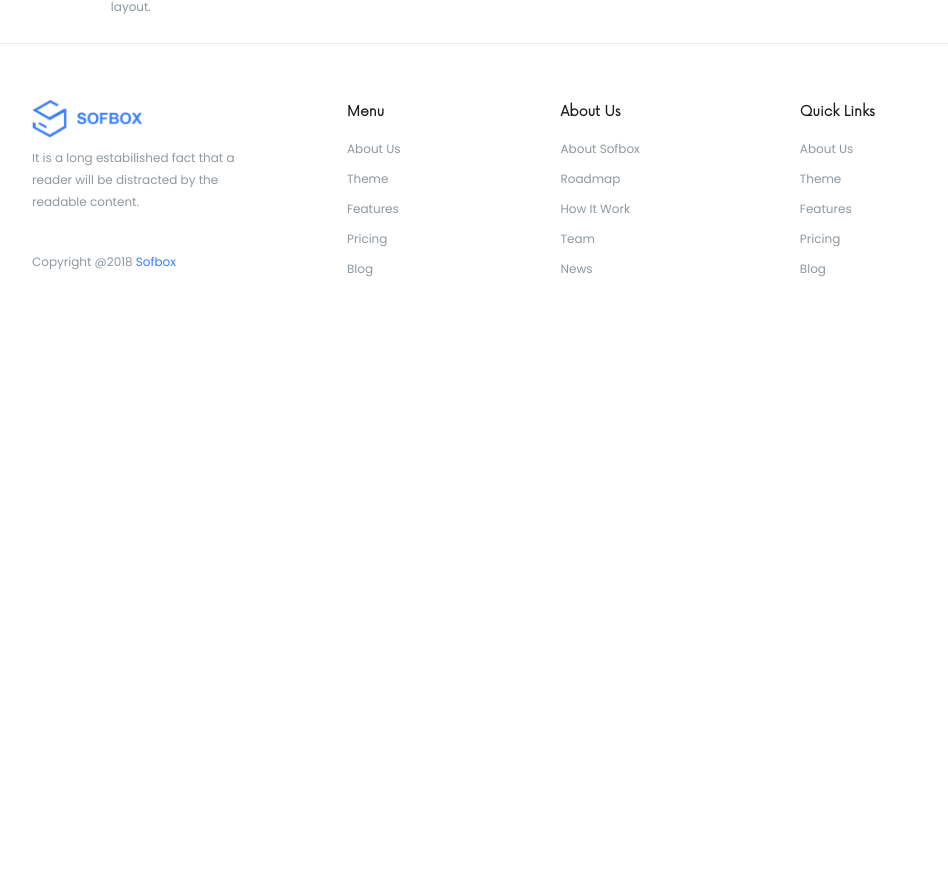
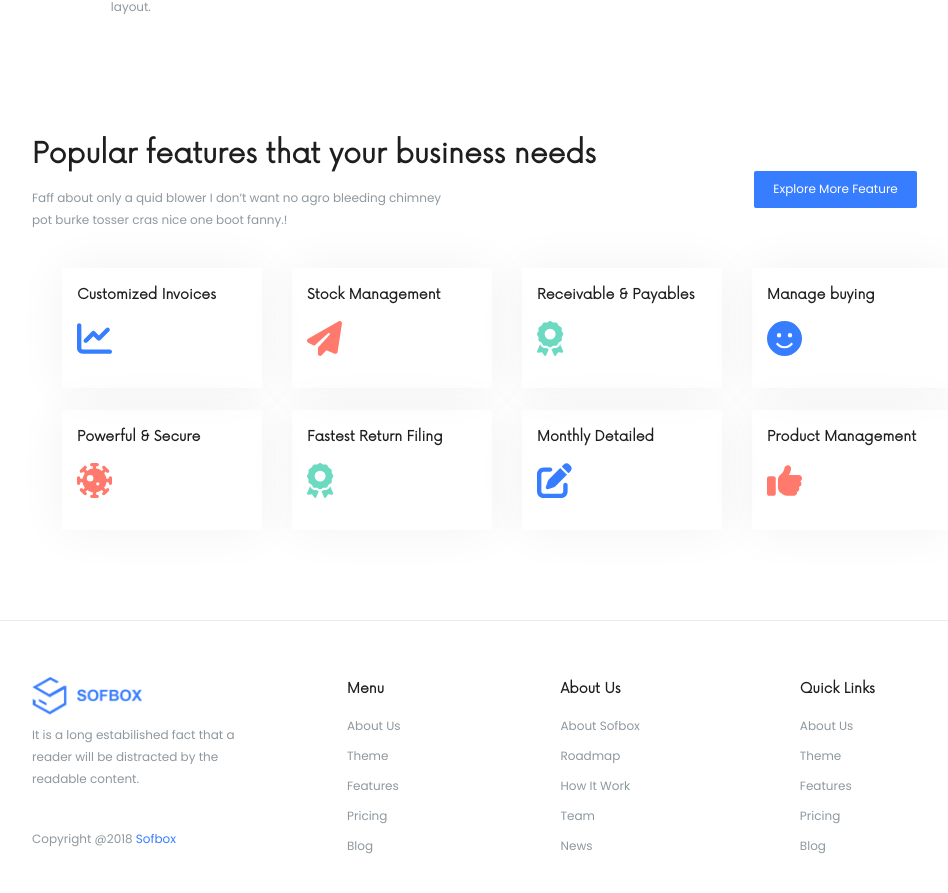
Before and after one commit to lorenzo-guerrini/proj-html-vuejs, a Vue app: page / in a window 1280 px wide. Shown: the part 1318-2211 px from the top of the page, without its empty margins (133-1081 px from the left). Before the commit the page ends 1664 px from the top, so only its background shows below. Built offline with nearby package versions, Linux system fonts and the light colour scheme.

Commit message:
Sezione features completata

```diff
--- a/src/components/commons/Feature.vue
+++ b/src/components/commons/Feature.vue
@@ -1,12 +1,89 @@
 <template>
-  <!-- Titolo e immagine -->
-  <div></div>
+  <div class="feature" :class="color">
+    <div class="name">{{ name }}</div>
+    <div class="icon"><i :class="icon"></i></div>
+  </div>
 </template>
 
 <script>
 export default {
   name: "Feature",
+  props: {
+    name: String,
+    icon: String,
+    color: String,
+  },
 };
 </script>
 
-<style></style>
+<style lang="scss" scoped>
+@import "../../assets/style/vars.scss";
+
+.feature {
+  width: 200px;
+  height: 120px;
+  padding: 18px 15px;
+  margin-top: 22px;
+
+  border-radius: 2px;
+  box-shadow: 0px 0px 50px 0px #f2f2f2;
+
+  .name {
+    font-family: $fontMain;
+    font-size: 14px;
+    font-weight: bold;
+    color: $backgroundColorFourth;
+    margin-bottom: 10px;
+  }
+
+  .icon {
+    font-size: 35px;
+  }
+
+  &:hover {
+    position: relative;
+    z-index: 1;
+
+    .name {
+      color: $backgroundColorMain;
+    }
+
+    .icon {
+      color: $backgroundColorMain !important;
+    }
+  }
+
+  &.blue {
+    .icon {
+      color: $iconColorSecond;
+    }
+
+    &:hover {
+      background-color: $iconColorSecond;
+      box-shadow: 0px 0px 50px 0px $iconColorSecond;
+    }
+  }
+
+  &.red {
+    .icon {
+      color: $iconsColorThird;
+    }
+
+    &:hover {
+      background-color: $iconsColorThird;
+      box-shadow: 0px 0px 50px 0px $iconsColorThird;
+    }
+  }
+
+  &.green {
+    .icon {
+      color: $iconsColorFourth;
+    }
+
+    &:hover {
+      background-color: $iconsColorFourth;
+      box-shadow: 0px 0px 50px 0px $iconsColorFourth;
+    }
+  }
+}
+</style>
--- a/src/components/macro/Main.vue
+++ b/src/components/macro/Main.vue
@@ -9,6 +9,7 @@
     />
     <SmallLists />
     <TextAndImage />
+    <Features />
   </main>
 </template>
 
@@ -16,6 +17,7 @@
 import Jumbotron from "../sections/Jumbotron.vue";
 import SmallLists from "../sections/SmallLists.vue";
 import TextAndImage from "../sections/TextAndImage.vue";
+import Features from "../sections/Features.vue";
 
 export default {
   name: "Main",
@@ -23,6 +25,7 @@ export default {
     Jumbotron,
     SmallLists,
     TextAndImage,
+    Features,
   },
 };
 </script>
--- a/src/components/sections/Features.vue
+++ b/src/components/sections/Features.vue
@@ -1,10 +1,117 @@
 <template>
   <!-- Testo, bottone, feature (commons) -->
-  <section></section>
+  <section>
+    <div class="container">
+      <div class="text">
+        <div>
+          <h2>Popular features that your business needs</h2>
+          <p>
+            Faff about only a quid blower I don’t want no agro bleeding chimney
+            pot burke tosser cras nice one boot fanny.!
+          </p>
+        </div>
+        <a href="#" class="button">Explore More Feature</a>
+      </div>
+      <div class="features">
+        <Feature
+          v-for="(item, i) in featuresArray"
+          :key="item.name + i"
+          :name="item.name"
+          :icon="item.icon"
+          :color="item.color"
+        />
+      </div>
+    </div>
+  </section>
 </template>
 
 <script>
-export default {};
+import Feature from "../commons/Feature.vue";
+
+export default {
+  name: "Features",
+  components: {
+    Feature,
+  },
+  data() {
+    return {
+      featuresArray: [
+        {
+          name: "Customized Invoices",
+          icon: "fa-solid fa-chart-line",
+          color: "blue",
+        },
+        {
+          name: "Stock Management",
+          icon: "fa-solid fa-paper-plane",
+          color: "red",
+        },
+        {
+          name: "Receivable & Payables",
+          icon: "fa-solid fa-award",
+          color: "green",
+        },
+        {
+          name: "Manage buying",
+          icon: "fa-solid fa-face-smile",
+          color: "blue",
+        },
+        {
+          name: "Powerful & Secure",
+          icon: "fa-solid fa-virus-covid",
+          color: "red",
+        },
+        {
+          name: "Fastest Return Filing",
+          icon: "fa-solid fa-award",
+          color: "green",
+        },
+        {
+          name: "Monthly Detailed",
+          icon: "fa-solid fa-pen-to-square",
+          color: "blue",
+        },
+        {
+          name: "Product Management",
+          icon: "fa-solid fa-thumbs-up",
+          color: "red",
+        },
+      ],
+    };
+  },
+};
 </script>
 
-<style></style>
+<style lang="scss" scoped>
+section {
+  margin: 90px 0;
+}
+
+.text {
+  display: flex;
+  align-items: center;
+  justify-content: space-between;
+
+  h2 {
+    margin-bottom: 12px;
+  }
+
+  p {
+    display: inline-block;
+    width: 420px;
+
+    margin-bottom: 15px;
+  }
+
+  .button {
+    font-size: 12px;
+    margin-right: 65px;
+  }
+}
+
+.features {
+  display: flex;
+  flex-wrap: wrap;
+  justify-content: space-evenly;
+}
+</style>
```
